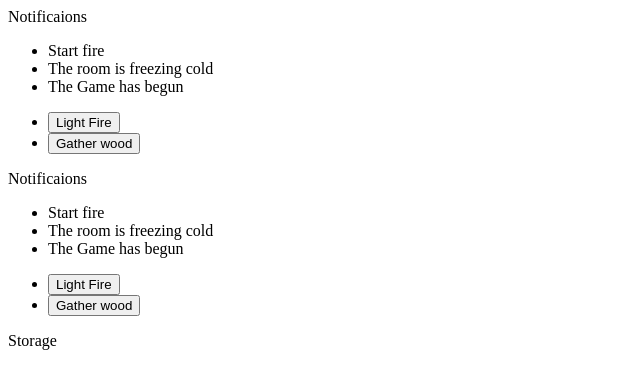
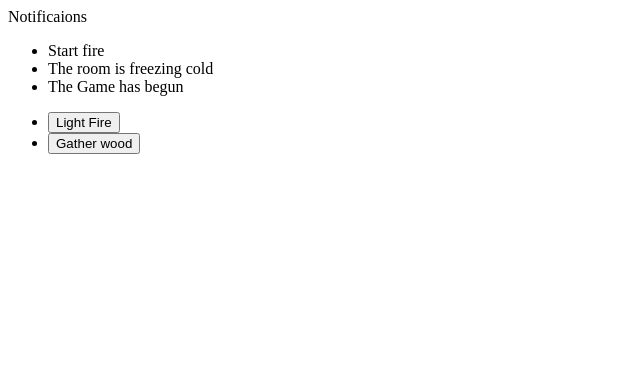
Before and after one commit to Avee217/Anything, a plain HTML site: page Index.html in a window 1280 px wide. Shown: the whole page, without its empty margins (0-640 px from the left). Drawn offline with nearby package versions, Linux system fonts and the light colour scheme.

Commit message:
fix conflicts

```diff
--- a/Index.html
+++ b/Index.html
@@ -1,6 +1,6 @@
 <!DOCTYPE html>
 <html>
-
+  <head>
     <!-- JS, Popper.js, and jQuery -->
     <script
       src="https://code.jquery.com/jquery-3.5.1.slim.min.js"
@@ -62,37 +62,7 @@
             </li>
           </ul>
         </div>
-
-<body>
-	<div class="container">
-		<div class="row">
-			<div class="col-lg-4">
-				Notificaions
-				<ul id="notification">
-					<li>Start fire</li>
-					<li>The room is freezing cold</li>
-					<li>The Game has begun</li>
-				</ul>
-			</div>
-			<div class="col-lg-4">
-				<ul>
-					<li><button id="fireButton" type="button" class="btn btn-secondary" onclick="game.lightFire()">
-							Light Fire
-						</button></li>
-					<li><button id="gatherWoodButton" type="button" class="btn btn-secondary"
-							onclick="game.gatherWood()">
-							Gather wood
-						</button></li>
-				</ul>
-			</div>
-
-			<div class="col-lg-4">
-				Storage
-
-
-			</div>
-		</div>
-	</div>
-</body>
-
+      </div>
+    </div>
+  </body>
 </html>
```
